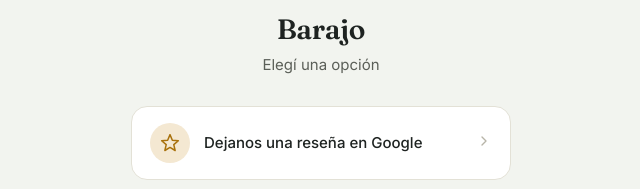
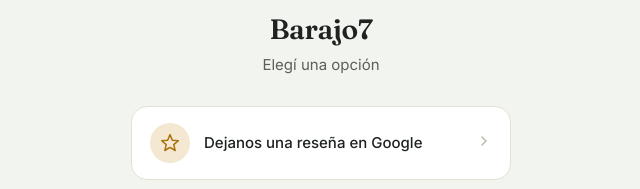
Before and after one commit to ramirojoaquinb/sitioweb7, a plain HTML site: page index.html in a window 1280 px wide. Shown: the part 246-435 px from the top of the page, 319-959 px from the left. Drawn offline with Linux system fonts and the light colour scheme.

Commit message:
Update index.html

```diff
--- a/index.html
+++ b/index.html
@@ -95,7 +95,7 @@
   <div class="header">
     <img class="avatar" src="barajo.png" alt="Foto del negocio">
 
-    <h1>Barajo</h1>
+    <h1>Barajo7</h1>
     <p>Elegí una opción</p>
   </div>
 
```
